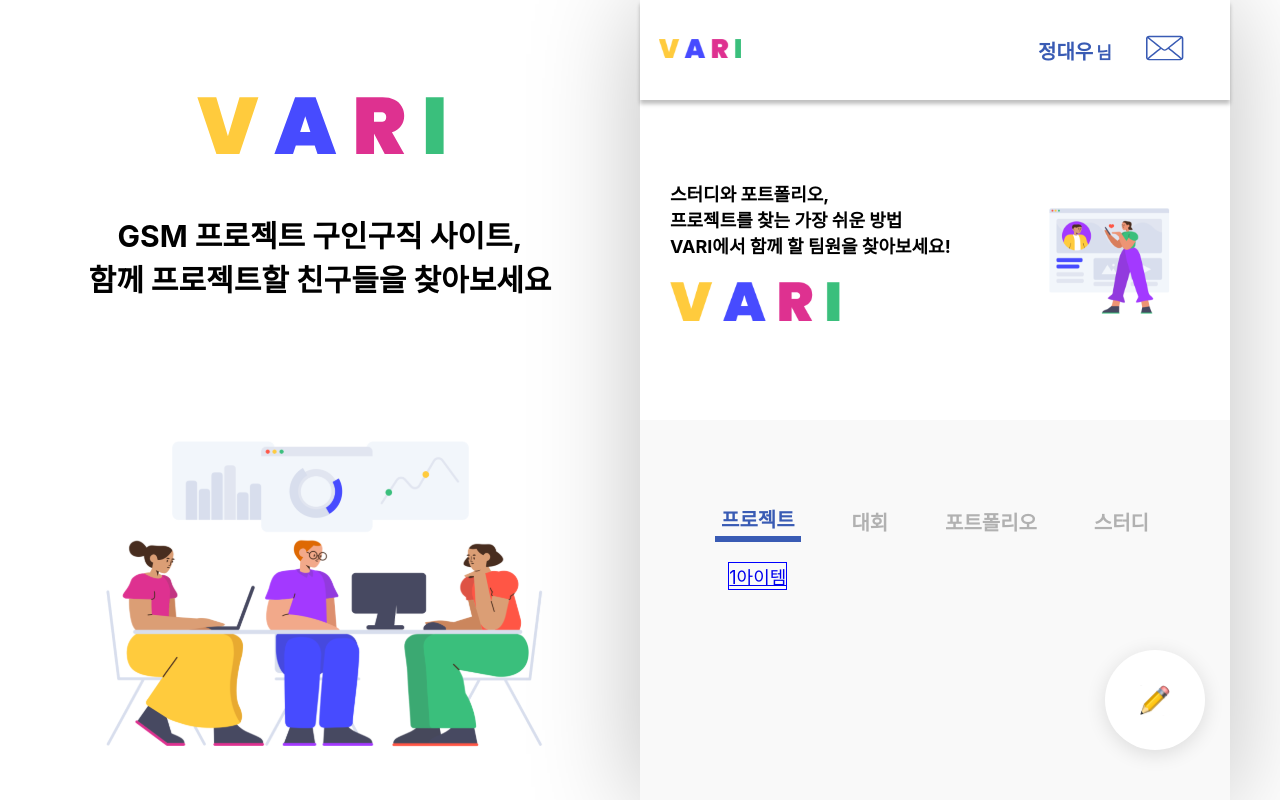
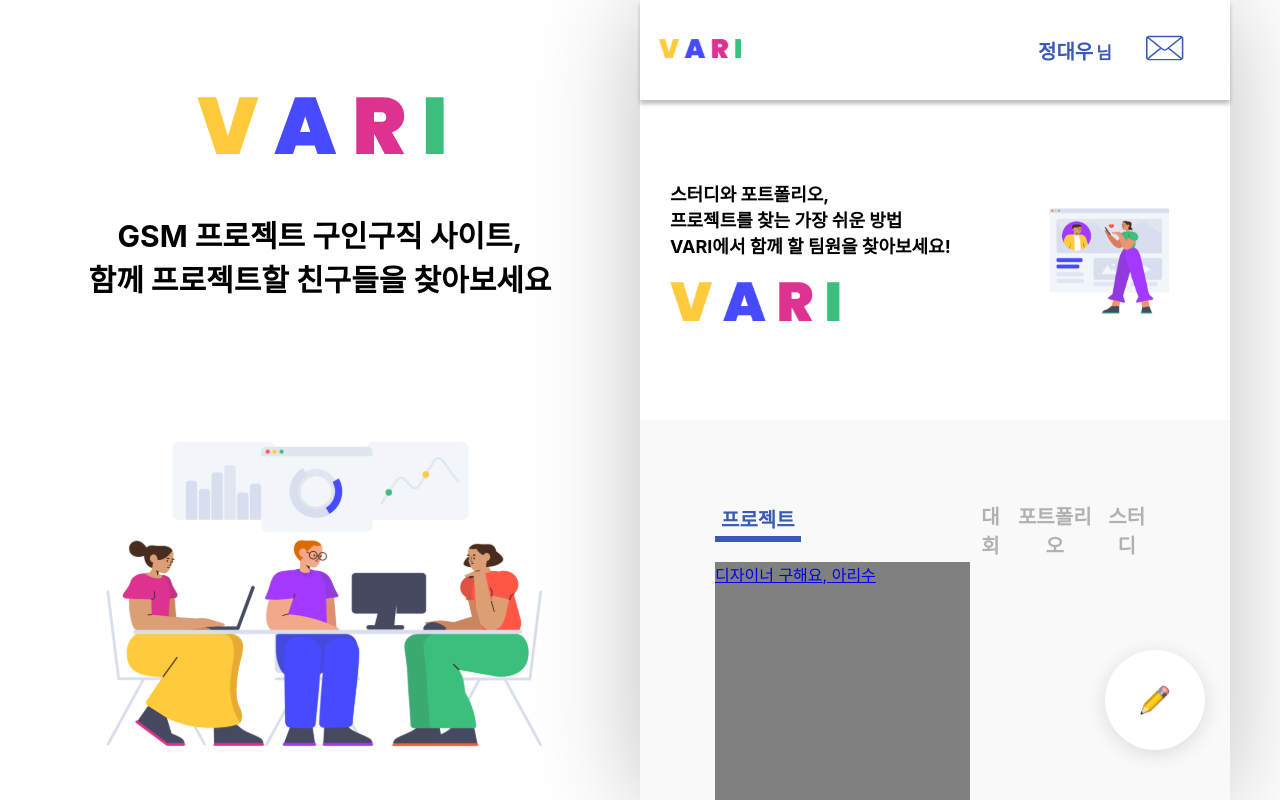
Before and after one commit to GSM-Festival/VARI-Frontend, a React (Create React App) app: page / in a window 1280 px wide. Built offline with nearby package versions, Linux system fonts and the light colour scheme.

Commit message:
ApplyPage

```diff
--- a/src/Components/Apply/Apply.js
+++ b/src/Components/Apply/Apply.js
@@ -24,11 +24,11 @@ function Apply() {
           </select>
         </S.SelectBox>
       </S.Wrapper>
-      <S.NameWrapper>
-        <S.LabelStyle>프로젝트 이름을 입력해주세요.</S.LabelStyle>
+      <S.SkillWrapper>
+        <S.LabelStyle>사용할 수 있는 언어를 적어주세요.</S.LabelStyle>
 
-        <S.Name placeholder="입력"></S.Name>
-      </S.NameWrapper>
+        <S.Skill placeholder="ex) Python, Kotlin"></S.Skill>
+      </S.SkillWrapper>
       <S.ContentWrapper>
         <S.content placeholder="내용을 입력해주세요."></S.content>
       </S.ContentWrapper>
--- a/src/Components/Apply/Style.js
+++ b/src/Components/Apply/Style.js
@@ -67,11 +67,11 @@ export const SelectBox = styled.div`
   }
 `;
 
-export const NameWrapper = styled.div`
+export const SkillWrapper = styled.div`
   margin-left: 30px;
   margin-top: 25px;
 `;
-export const Name = styled.input`
+export const Skill = styled.input`
   margin-top: 10px;
   width: 490px;
   height: 55px;
--- a/src/Components/JobSearch/JobSearch.js
+++ b/src/Components/JobSearch/JobSearch.js
@@ -1,6 +1,7 @@
-import { useState } from "react";
+import { useEffect, useState } from "react";
 import * as S from "./Style";
 import Pen from "../../Assets/SVG/Pen.svg";
+import JobSearchItem from "../JobSearchItem/JobSearchItem";
 import { Link } from "react-router-dom";
 
 const JobSearch = () => {
@@ -15,27 +16,58 @@ const JobSearch = () => {
     setOn3(false);
     setOn4(false);
   };
-
   const onClick2 = () => {
     setOn1(false);
     setOn2(true);
     setOn3(false);
     setOn4(false);
   };
-
   const onClick3 = () => {
     setOn1(false);
     setOn2(false);
     setOn3(true);
     setOn4(false);
   };
-
   const onClick4 = () => {
     setOn1(false);
     setOn2(false);
     setOn3(false);
     setOn4(true);
   };
+
+  const mockupData = [
+    {
+      id: 0,
+      title: "디자이너 구해요",
+      prjName: "아리수",
+      categori: "project",
+    },
+    {
+      id: 1,
+      title: "디자이너 구해요",
+      prjName: "아리수",
+      categori: "contest",
+    },
+    {
+      id: 2,
+      title: "디자이너 구해요",
+      prjName: "아리수",
+      categori: "portpolio",
+    },
+    {
+      id: 3,
+      title: "디자이너 구해요",
+      prjName: "아리수",
+      categori: "study",
+    },
+  ];
+
+  const projectArr = mockupData.filter((item) => item.categori == "project");
+  const contestArr = mockupData.filter((item) => item.categori == "contest");
+  const portpolioArr = mockupData.filter(
+    (item) => item.categori == "portpolio",
+  );
+  const studyArr = mockupData.filter((item) => item.categori == "study");
 
   return (
     <S.Positioner>
@@ -46,9 +78,15 @@ const JobSearch = () => {
           </S.TopicBtn>
           {on1 && (
             <S.TopicList>
-              <Link to="/show">
-                <S.TopicItem>1아이템</S.TopicItem>
-              </Link>
+              {projectArr.map((a) => (
+                <Link to="/show">
+                  <JobSearchItem
+                    id={a.id}
+                    title={a.title}
+                    prjName={a.prjName}
+                  />
+                </Link>
+              ))}
             </S.TopicList>
           )}
         </div>
@@ -58,7 +96,15 @@ const JobSearch = () => {
           </S.TopicBtn>
           {on2 && (
             <S.TopicList>
-              <S.TopicItem>아이템 2</S.TopicItem>
+              {contestArr.map((b) => (
+                <Link to="/show">
+                  <JobSearchItem
+                    id={b.id}
+                    title={b.title}
+                    prjName={b.prjName}
+                  />
+                </Link>
+              ))}
             </S.TopicList>
           )}
         </div>
@@ -68,7 +114,15 @@ const JobSearch = () => {
           </S.TopicBtn>
           {on3 && (
             <S.TopicList>
-              <S.TopicItem>아이템 3</S.TopicItem>
+              {portpolioArr.map((c) => (
+                <Link to="/show">
+                  <JobSearchItem
+                    id={c.id}
+                    title={c.title}
+                    prjName={c.prjName}
+                  />
+                </Link>
+              ))}
             </S.TopicList>
           )}
         </div>
@@ -78,7 +132,15 @@ const JobSearch = () => {
           </S.TopicBtn>
           {on4 && (
             <S.TopicList>
-              <S.TopicItem>아이템 4</S.TopicItem>
+              {studyArr.map((d) => (
+                <Link to="/show">
+                  <JobSearchItem
+                    id={d.id}
+                    title={d.title}
+                    prjName={d.prjName}
+                  />
+                </Link>
+              ))}
             </S.TopicList>
           )}
         </div>
--- a/src/Components/JobSearch/Style.js
+++ b/src/Components/JobSearch/Style.js
@@ -49,6 +49,8 @@ export const TopicItem = styled.div`
   border: 1px solid blue;
 `;
 
+export const WriteItem = styled.div``;
+
 export const WriteBtn = styled(Link)`
   background-color: #fff;
   border-radius: 50px;
--- /dev/null
+++ b/src/Components/JobSearchItem/JobSearchItem.js
@@ -0,0 +1,13 @@
+import * as S from "./Style";
+
+const JobSearch = ({ id, title, prjName }) => {
+  return (
+    <>
+      <S.container>
+        {title}, {prjName}
+      </S.container>
+    </>
+  );
+};
+
+export default JobSearch;
--- /dev/null
+++ b/src/Components/JobSearchItem/Style.js
@@ -0,0 +1,8 @@
+import styled from "styled-components";
+
+export const container = styled.div`
+  display: flex;
+  width: 255px;
+  height: 255px;
+  background-color: gray;
+`;
--- a/src/Components/index.js
+++ b/src/Components/index.js
@@ -3,6 +3,7 @@ export { default as SignUp } from "./SignUp/SignUp";
 export { default as Header } from "./Common/Header/Header";
 export { default as Navigate } from "./Navigate/Navigate";
 export { default as JobSearch } from "./JobSearch/JobSearch";
+export { default as JobSearchItem } from "./JobSearchItem/JobSearchItem";
 export { default as Write } from "./Write/Write";
 export { default as JobSearchDetail } from "./JobSearchDetail/JobSearchDetail";
 export { default as Apply } from "./Apply/Apply";
```
